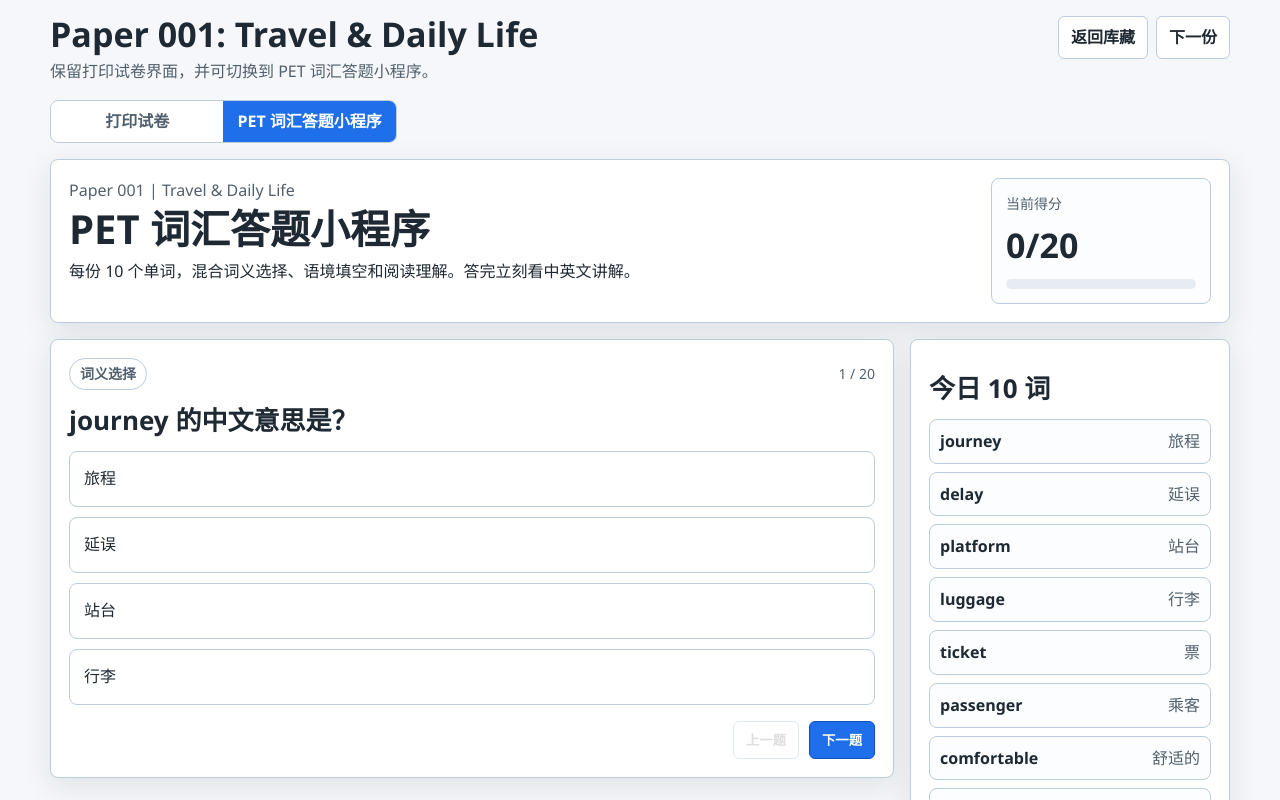
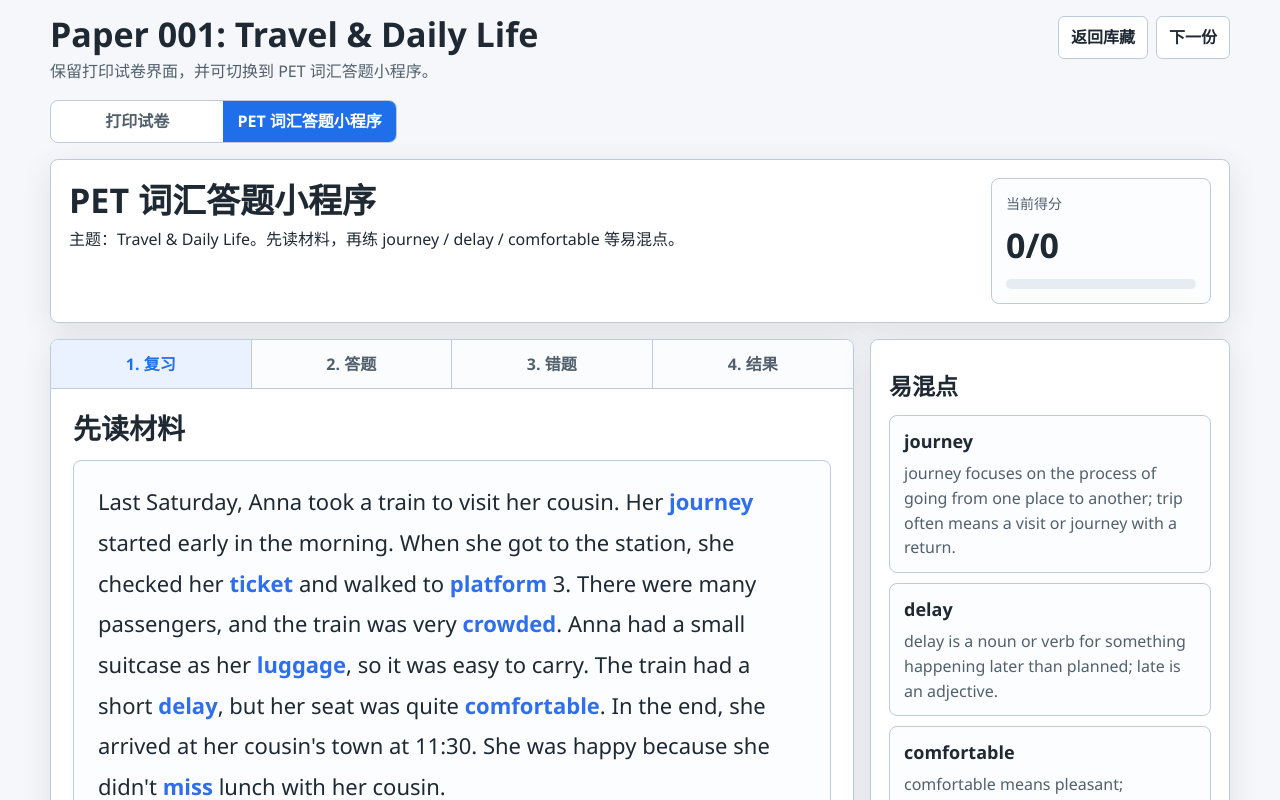
Before and after one commit to JinlingTest/pet-paper-vault, a Next.js app: page /papers/001 in a window 1280 px wide. Both pictures are taken after a click on the button "PET 词汇答题小程序". Shown: the top 800 px of the page. Built offline with nearby package versions, Linux system fonts and the light colour scheme.

Commit message:
Refine quiz app review-first flow

```diff
--- a/app/globals.css
+++ b/app/globals.css
@@ -346,7 +346,7 @@ th {
 
 .quiz-hero h1 {
   margin: 4px 0 8px;
-  font-size: clamp(26px, 4vw, 40px);
+  font-size: clamp(24px, 3.5vw, 34px);
   line-height: 1.1;
 }
 
@@ -395,9 +395,168 @@ th {
   align-items: start;
 }
 
+.quiz-workspace {
+  display: grid;
+  grid-template-columns: minmax(0, 1fr) 360px;
+  gap: 16px;
+  align-items: start;
+}
+
+.quiz-main-card {
+  overflow: hidden;
+  border: 1px solid var(--line);
+  border-radius: 8px;
+  background: var(--paper);
+  box-shadow: 0 8px 30px rgba(31, 41, 51, 0.1);
+}
+
+.quiz-tabs {
+  display: grid;
+  grid-template-columns: repeat(4, 1fr);
+  border-bottom: 1px solid var(--line);
+  background: #fbfcfe;
+}
+
+.quiz-tabs button {
+  min-height: 48px;
+  border: 0;
+  border-right: 1px solid var(--line);
+  background: transparent;
+  color: var(--muted);
+  font: inherit;
+  font-size: 16px;
+  font-weight: 800;
+  cursor: pointer;
+}
+
+.quiz-tabs button:last-child {
+  border-right: 0;
+}
+
+.quiz-tabs button.active {
+  color: #1f6feb;
+  background: #eaf2ff;
+}
+
+.quiz-stage {
+  padding: 22px;
+}
+
+.quiz-stage h2 {
+  margin: 0 0 14px;
+  font-size: clamp(22px, 3vw, 28px);
+  line-height: 1.25;
+}
+
+.quiz-reading {
+  margin: 0;
+  padding: 20px 24px;
+  border: 1px solid var(--line);
+  border-radius: 8px;
+  background: #fbfdff;
+  font-size: clamp(18px, 2.3vw, 22px);
+  line-height: 1.85;
+}
+
+.quiz-reading strong {
+  color: #2f6fed;
+}
+
+.review-word-grid {
+  display: grid;
+  grid-template-columns: repeat(2, minmax(0, 1fr));
+  gap: 12px;
+  margin-top: 18px;
+}
+
+.review-word-grid article {
+  padding: 14px 16px;
+  border: 1px solid var(--line);
+  border-radius: 8px;
+  background: #fff;
+}
+
+.review-word-grid b {
+  display: block;
+  margin-bottom: 5px;
+  font-size: clamp(19px, 2.5vw, 23px);
+  line-height: 1.2;
+}
+
+.review-word-grid span {
+  color: var(--muted);
+  font-size: clamp(16px, 2vw, 19px);
+}
+
+.quiz-side-stack {
+  display: grid;
+  gap: 16px;
+}
+
 .quiz-panel,
 .quiz-side {
   padding: 18px;
+}
+
+.quiz-side {
+  font-size: 16px;
+}
+
+.confusion-card {
+  padding: 12px 14px;
+  border: 1px solid var(--line);
+  border-radius: 8px;
+  background: #fbfdff;
+}
+
+.confusion-card + .confusion-card {
+  margin-top: 10px;
+}
+
+.confusion-card b {
+  display: block;
+  margin-bottom: 5px;
+  font-size: 18px;
+}
+
+.confusion-card span {
+  display: block;
+  color: var(--muted);
+  line-height: 1.55;
+}
+
+.rhythm-list {
+  display: grid;
+  gap: 10px;
+  margin: 0;
+  padding: 0;
+  list-style: none;
+}
+
+.rhythm-list li {
+  display: grid;
+  grid-template-columns: 36px minmax(0, 1fr);
+  gap: 10px;
+  align-items: start;
+  padding: 10px;
+  border: 1px solid var(--line);
+  border-radius: 8px;
+  background: #fbfdff;
+}
+
+.rhythm-list b {
+  display: inline-flex;
+  align-items: center;
+  justify-content: center;
+  width: 32px;
+  height: 32px;
+  border-radius: 999px;
+  color: #fff;
+  background: #2f6fed;
+}
+
+.rhythm-list span {
+  line-height: 1.55;
 }
 
 .question-meta {
@@ -424,7 +583,7 @@ th {
 .quiz-panel h2,
 .quiz-side h2 {
   margin: 14px 0;
-  font-size: clamp(20px, 3vw, 26px);
+  font-size: clamp(18px, 2.6vw, 23px);
   line-height: 1.25;
 }
 
@@ -446,6 +605,7 @@ th {
   background: #fff;
   color: var(--ink);
   font: inherit;
+  font-size: clamp(16px, 2vw, 18px);
   text-align: left;
   cursor: pointer;
 }
@@ -469,6 +629,8 @@ th {
 
 .quiz-explanation p {
   margin: 6px 0;
+  font-size: 16px;
+  line-height: 1.65;
 }
 
 .quiz-actions {
@@ -536,6 +698,43 @@ th {
   background: #e8f6ee;
 }
 
+.empty-state {
+  margin: 0;
+  padding: 16px;
+  border: 1px dashed var(--line);
+  border-radius: 8px;
+  background: #fbfdff;
+  color: var(--muted);
+}
+
+.mistake-list {
+  display: grid;
+  gap: 12px;
+}
+
+.mistake-list article {
+  padding: 14px;
+  border: 1px solid var(--line);
+  border-radius: 8px;
+  background: #fbfdff;
+}
+
+.mistake-list h3 {
+  margin: 10px 0;
+  font-size: 18px;
+}
+
+.result-stage {
+  text-align: center;
+}
+
+.result-number {
+  margin: 8px auto;
+  font-size: clamp(48px, 9vw, 76px);
+  font-weight: 900;
+  line-height: 1;
+}
+
 @media (max-width: 860px) {
   .topbar {
     display: flex;
@@ -553,6 +752,10 @@ th {
   }
 
   .quiz-layout {
+    grid-template-columns: 1fr;
+  }
+
+  .quiz-workspace {
     grid-template-columns: 1fr;
   }
 
@@ -610,6 +813,25 @@ th {
   .quiz-panel,
   .quiz-side {
     padding: 14px;
+  }
+
+  .quiz-stage {
+    padding: 16px;
+  }
+
+  .quiz-tabs button {
+    min-height: 44px;
+    font-size: 14px;
+  }
+
+  .quiz-reading {
+    padding: 16px;
+    font-size: 18px;
+    line-height: 1.75;
+  }
+
+  .review-word-grid {
+    grid-template-columns: 1fr;
   }
 
   .score-card {
--- a/components/QuizApp.tsx
+++ b/components/QuizApp.tsx
@@ -2,6 +2,8 @@
 
 import { useMemo, useState } from "react";
 import type { Paper } from "@/lib/papers";
+
+type QuizStep = "review" | "quiz" | "mistakes" | "result";
 
 type QuizQuestion = {
   id: string;
@@ -12,6 +14,13 @@ type QuizQuestion = {
   explanationEn: string;
   explanationZh: string;
 };
+
+const steps: { id: QuizStep; label: string }[] = [
+  { id: "review", label: "1. 复习" },
+  { id: "quiz", label: "2. 答题" },
+  { id: "mistakes", label: "3. 错题" },
+  { id: "result", label: "4. 结果" }
+];
 
 function rotateOptions(options: string[], seed: number) {
   const uniqueOptions = Array.from(new Set(options));
@@ -71,8 +80,27 @@ function makeQuizQuestions(paper: Paper): QuizQuestion[] {
   return [...wordQuestions, ...blankQuestions, ...readingQuestions];
 }
 
+function HighlightedMaterial({ paper }: { paper: Paper }) {
+  const words = new Set(paper.words.map((word) => word.word.toLowerCase()));
+  const parts = paper.reading.split(/(\b[\w']+\b)/g);
+
+  return (
+    <p className="quiz-reading">
+      {parts.map((part, index) => {
+        const normalized = part.toLowerCase().replace(/'s$/, "");
+        if (words.has(normalized)) {
+          return <strong key={`${part}-${index}`}>{part}</strong>;
+        }
+
+        return part;
+      })}
+    </p>
+  );
+}
+
 export function QuizApp({ paper }: { paper: Paper }) {
   const questions = useMemo(() => makeQuizQuestions(paper), [paper]);
+  const [step, setStep] = useState<QuizStep>("review");
   const [currentIndex, setCurrentIndex] = useState(0);
   const [answers, setAnswers] = useState<Record<string, string>>({});
 
@@ -80,25 +108,63 @@ export function QuizApp({ paper }: { paper: Paper }) {
   const selected = answers[current.id];
   const answeredCount = Object.keys(answers).length;
   const correctCount = questions.filter((question) => answers[question.id] === question.answer).length;
-  const progress = Math.round((answeredCount / questions.length) * 100);
+  const wrongQuestions = questions.filter((question) => answers[question.id] && answers[question.id] !== question.answer);
+  const progress = questions.length ? Math.round((answeredCount / questions.length) * 100) : 0;
 
   return (
     <main className="quiz-app">
       <section className="quiz-hero">
         <div>
-          <p className="muted">Paper {paper.id} | {paper.topic}</p>
           <h1>PET 词汇答题小程序</h1>
-          <p>每份 10 个单词，混合词义选择、语境填空和阅读理解。答完立刻看中英文讲解。</p>
+          <p>
+            主题：{paper.topic}。先读材料，再练{" "}
+            {paper.wordStudy.map((study) => study.word).join(" / ")} 等易混点。
+          </p>
         </div>
         <div className="score-card">
           <span>当前得分</span>
-          <strong>{correctCount}/{questions.length}</strong>
+          <strong>{correctCount}/{answeredCount}</strong>
           <div className="progress"><span style={{ width: `${progress}%` }} /></div>
         </div>
       </section>
 
-      <section className="quiz-layout">
-        <div className="quiz-panel">
+      <section className="quiz-workspace">
+        <div className="quiz-main-card">
+          <div className="quiz-tabs" role="tablist" aria-label="Quiz steps">
+            {steps.map((item) => (
+              <button
+                className={step === item.id ? "active" : ""}
+                key={item.id}
+                type="button"
+                onClick={() => setStep(item.id)}
+              >
+                {item.label}
+              </button>
+            ))}
+          </div>
+
+          {step === "review" ? (
+            <section className="quiz-stage">
+              <h2>先读材料</h2>
+              <HighlightedMaterial paper={paper} />
+              <div className="review-word-grid">
+                {paper.words.map((word) => (
+                  <article key={word.word}>
+                    <b>{word.word}</b>
+                    <span>{word.meaning}</span>
+                  </article>
+                ))}
+              </div>
+              <div className="quiz-actions">
+                <button className="button primary" type="button" onClick={() => setStep("quiz")}>
+                  开始答题
+                </button>
+              </div>
+            </section>
+          ) : null}
+
+          {step === "quiz" ? (
+            <section className="quiz-stage">
               <div className="question-meta">
                 <span className="pill">{current.type}</span>
                 <span>{currentIndex + 1} / {questions.length}</span>
@@ -145,34 +211,90 @@ export function QuizApp({ paper }: { paper: Paper }) {
                 <button
                   className="button primary"
                   type="button"
-              disabled={currentIndex === questions.length - 1}
-              onClick={() => setCurrentIndex((index) => Math.min(questions.length - 1, index + 1))}
-            >
-              下一题
-            </button>
-          </div>
-        </div>
-
-        <aside className="quiz-side">
-          <h2>今日 10 词</h2>
-          <div className="mini-word-list">
-            {paper.words.map((word) => (
-              <button
-                key={word.word}
-                type="button"
                   onClick={() => {
-                  const target = questions.findIndex((question) => question.id === `word-${word.word}`);
-                  if (target >= 0) {
-                    setCurrentIndex(target);
+                    if (currentIndex === questions.length - 1) {
+                      setStep("result");
+                    } else {
+                      setCurrentIndex((index) => Math.min(questions.length - 1, index + 1));
                     }
                   }}
                 >
-                <b>{word.word}</b>
-                <span>{word.meaning}</span>
+                  {currentIndex === questions.length - 1 ? "看结果" : "下一题"}
                 </button>
+              </div>
+            </section>
+          ) : null}
+
+          {step === "mistakes" ? (
+            <section className="quiz-stage">
+              <h2>错题复盘</h2>
+              {wrongQuestions.length === 0 ? (
+                <p className="empty-state">目前还没有错题。做完几题后这里会自动整理。</p>
+              ) : (
+                <div className="mistake-list">
+                  {wrongQuestions.map((question) => (
+                    <article key={question.id}>
+                      <span className="pill">{question.type}</span>
+                      <h3>{question.prompt}</h3>
+                      <p><span className="student-answer">你的答案：</span>{answers[question.id]}</p>
+                      <p><span className="correct-answer">正确答案：</span>{question.answer}</p>
+                      <p><span className="chinese-note">讲解：</span>{question.explanationZh}</p>
+                    </article>
                   ))}
                 </div>
+              )}
+            </section>
+          ) : null}
 
+          {step === "result" ? (
+            <section className="quiz-stage result-stage">
+              <h2>学习结果</h2>
+              <div className="result-number">{correctCount}/{questions.length}</div>
+              <p>
+                已完成 {answeredCount} 题，正确 {correctCount} 题，错题 {wrongQuestions.length} 题。
+              </p>
+              <div className="quiz-actions">
+                <button className="button" type="button" onClick={() => setStep("mistakes")}>
+                  查看错题
+                </button>
+                <button
+                  className="button primary"
+                  type="button"
+                  onClick={() => {
+                    setAnswers({});
+                    setCurrentIndex(0);
+                    setStep("review");
+                  }}
+                >
+                  重新开始
+                </button>
+              </div>
+            </section>
+          ) : null}
+        </div>
+
+        <aside className="quiz-side-stack">
+          <section className="quiz-side">
+            <h2>易混点</h2>
+            {paper.wordStudy.map((study) => (
+              <article className="confusion-card" key={study.word}>
+                <b>{study.word}</b>
+                <span>{study.note}</span>
+              </article>
+            ))}
+          </section>
+
+          <section className="quiz-side">
+            <h2>学习节奏</h2>
+            <ol className="rhythm-list">
+              <li><b>1</b><span>读短文时先圈出关键词。</span></li>
+              <li><b>2</b><span>选择题检查意思，填空题检查搭配。</span></li>
+              <li><b>3</b><span>错题页只保留没掌握的点，方便复盘。</span></li>
+              <li><b>4</b><span>{paper.creativePrompt}</span></li>
+            </ol>
+          </section>
+
+          <section className="quiz-side">
             <h2>答题导航</h2>
             <div className="question-dots">
               {questions.map((question, index) => (
@@ -180,12 +302,16 @@ export function QuizApp({ paper }: { paper: Paper }) {
                   className={`${index === currentIndex ? "active" : ""} ${answers[question.id] === question.answer ? "done" : ""}`}
                   key={question.id}
                   type="button"
-                onClick={() => setCurrentIndex(index)}
+                  onClick={() => {
+                    setCurrentIndex(index);
+                    setStep("quiz");
+                  }}
                 >
                   {index + 1}
                 </button>
               ))}
             </div>
+          </section>
         </aside>
       </section>
     </main>
```
Lines whose indentation alone changed are shown as unchanged.
